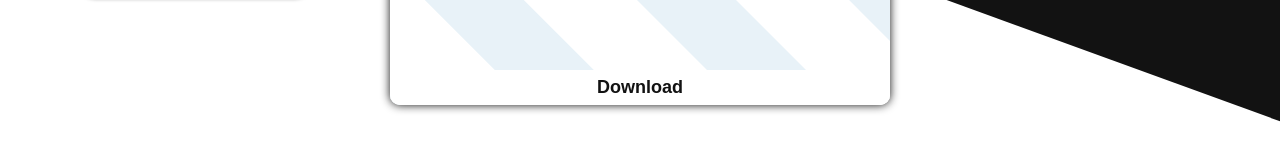
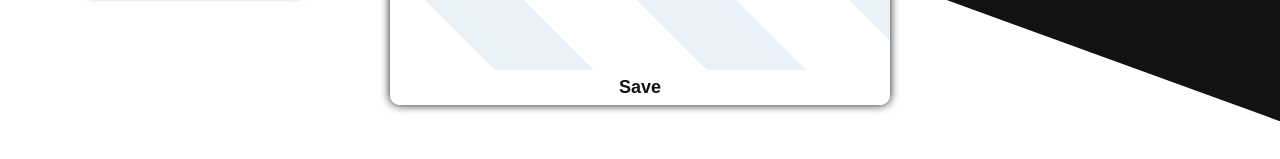
Before and after one commit to ShatterPlayer/FastMeme, a React app: page / in a window 1280 px wide. Shown: the part 563-722 px from the top of the page. Built offline with nearby package versions, Linux system fonts and the light colour scheme; the HTML template or start-up script is replaced by a standard one.

Commit message:
feat(memedownload): changed inner text to 'save'

```diff
--- a/src/components/MemeDownload.jsx
+++ b/src/components/MemeDownload.jsx
@@ -24,7 +24,7 @@
 `;
 
 const MemeDownload = ({ canvas, imageExist }) => {
-  const downloadMeme = e => {
+  const saveMeme = e => {
     e.stopPropagation();
     if (canvas && imageExist) {
       canvas.toBlob(blob => {
@@ -38,8 +38,8 @@
   };
 
   return (
-    <Button onClick={e => downloadMeme(e)} type="button">
-      Download
+    <Button onClick={e => saveMeme(e)} type="button">
+      Save
     </Button>
   );
 };
```
Also changed, not shown: 1 other file (tests, documents, lock files or other folders).
